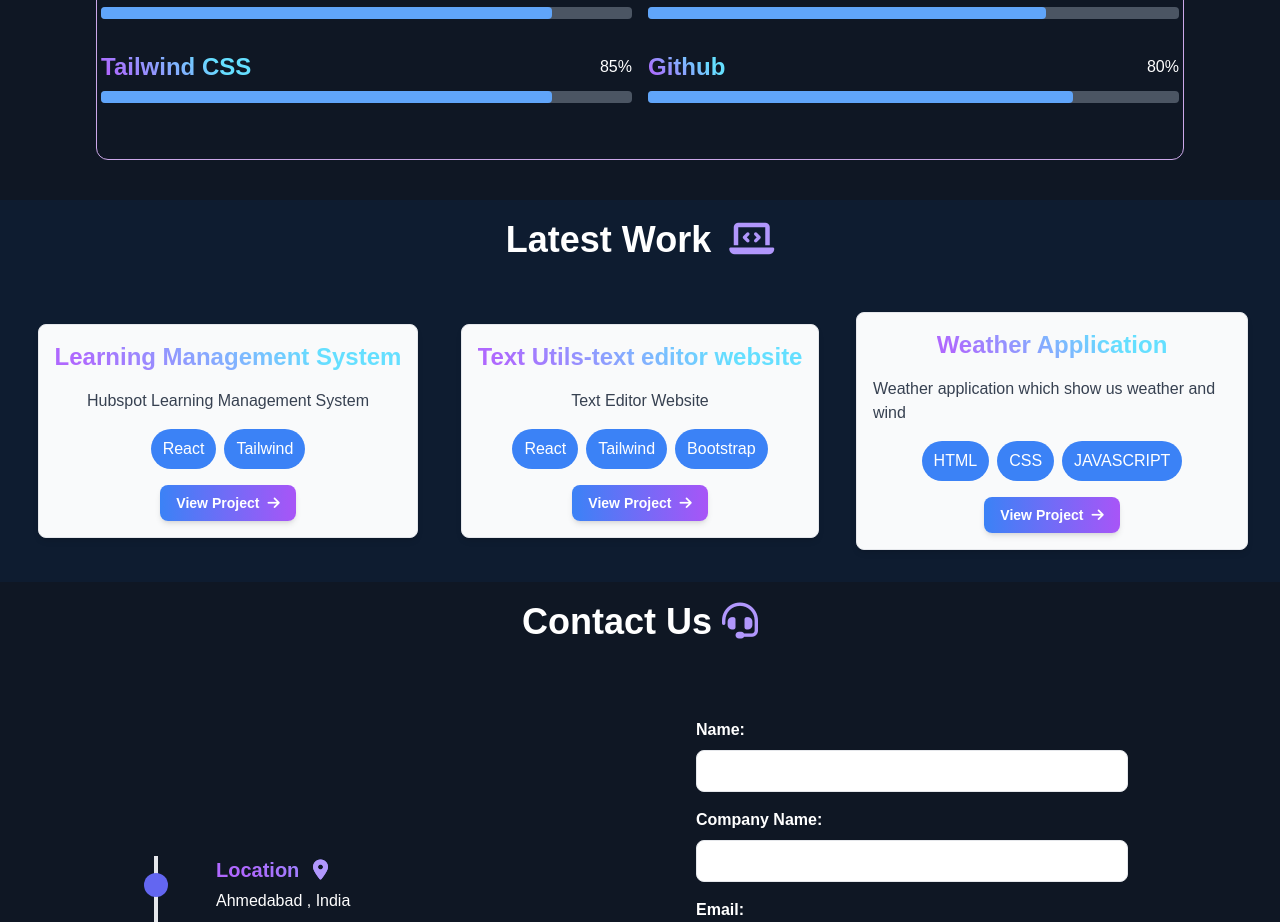
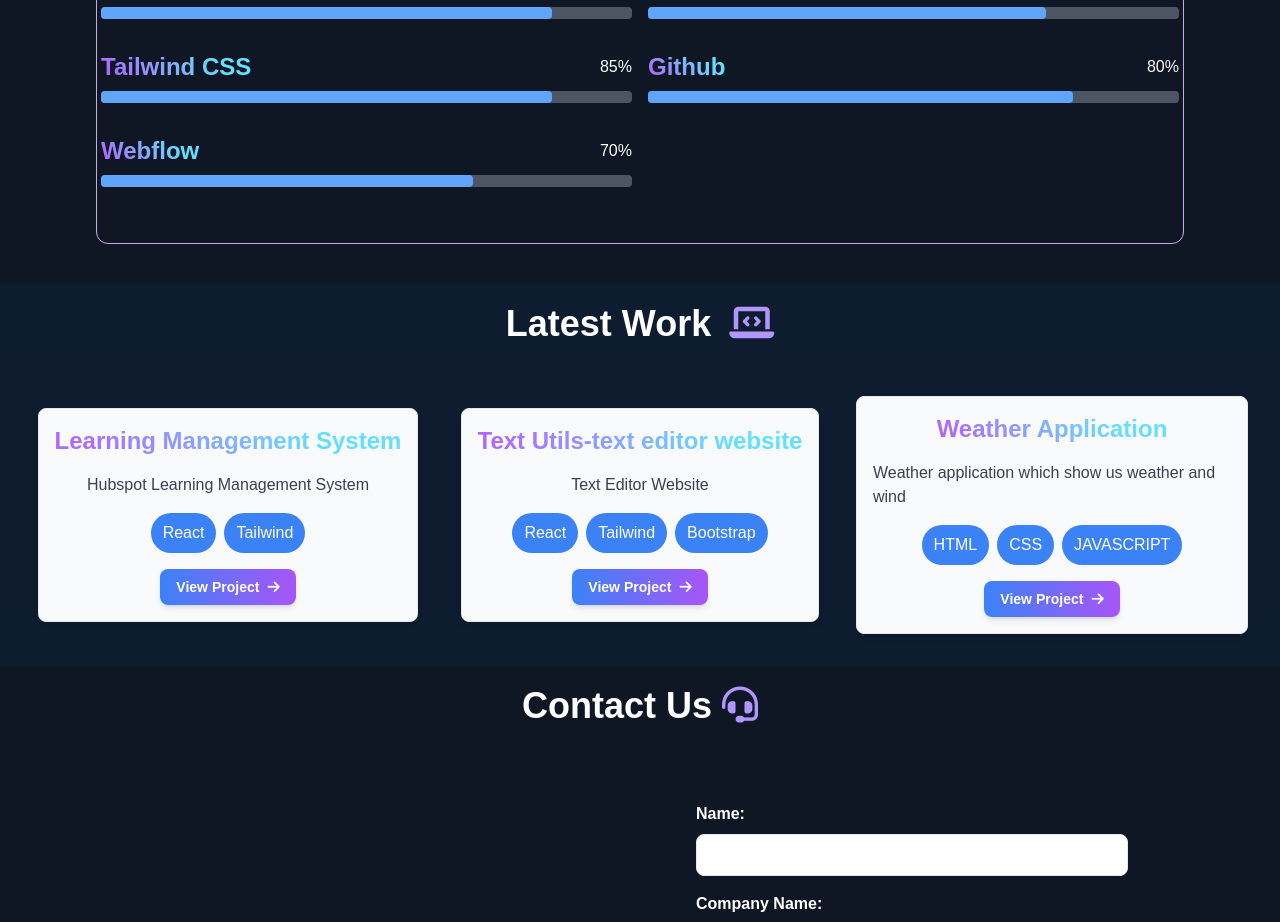
Before and after one commit to Bhavyaraj123/Bhavyaraj-Portfolio, a React (Create React App) app: page / in a window 1280 px wide. Shown: the part 2440-3362 px from the top of the page. Built offline with nearby package versions, Linux system fonts and the light colour scheme.

Commit message:
webflow  skill added

```diff
--- a/src/components/Profskills.js
+++ b/src/components/Profskills.js
@@ -11,6 +11,7 @@ const skills = [
   { name: 'jQuery', level: 75 },
   { name: 'Tailwind CSS', level: 85 },
   { name: 'Github', level:80 },
+  { name: 'Webflow', level:70 },
 ];
 
 const SkillBar = ({ name, level }) => {
```
